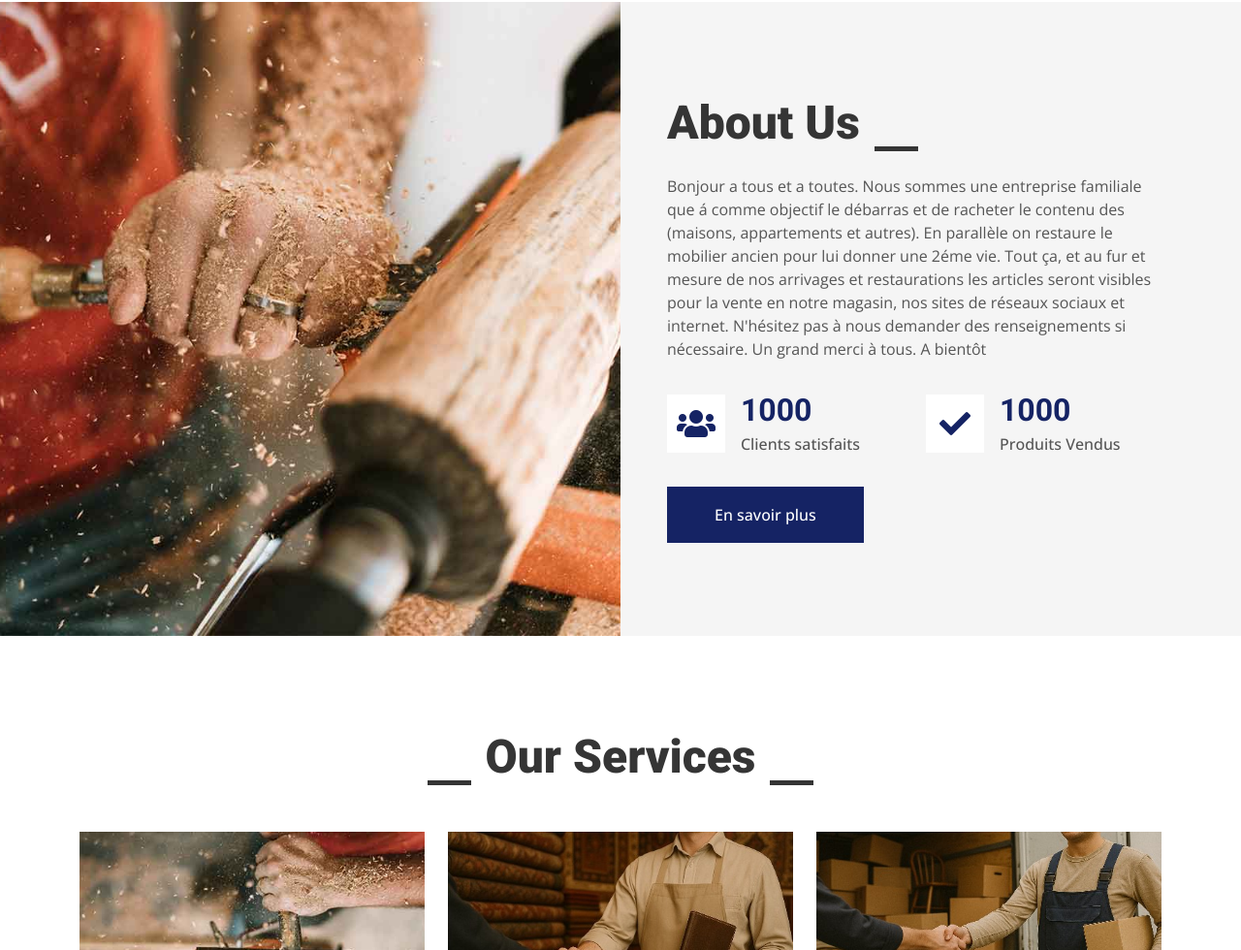
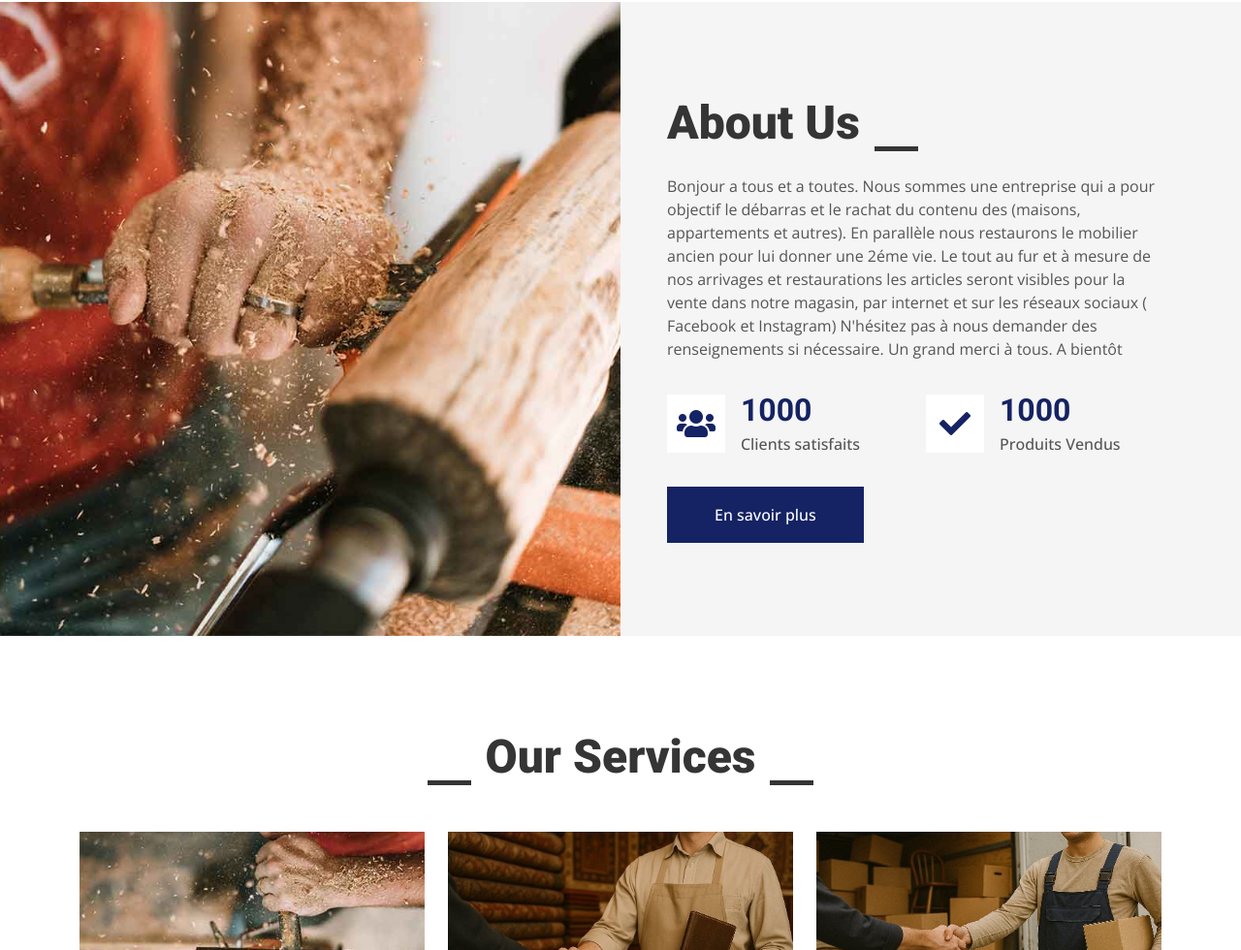
Before and after one commit to JoaoMatosSilva17/florstore, a plain HTML site: page index.html in a window 1280 px wide. Shown: the part 1414-2394 px from the top of the page at 97% size. Drawn offline with nearby package versions, Linux system fonts and the light colour scheme; no server answers.

Commit message:
Correction about section

```diff
--- a/index.html
+++ b/index.html
@@ -292,11 +292,12 @@
                                 <h1 class="display-5 mb-4">About Us</h1>
                             </div>
                             <p class="mb-4 pb-2">Bonjour a tous et a toutes.
-                            Nous sommes une entreprise familiale que á comme objectif le débarras et de racheter le
-                            contenu des (maisons, appartements et autres).
-                            En parallèle on restaure le mobilier ancien pour lui donner une 2éme vie.
-                            Tout ça, et au fur et mesure de nos arrivages et restaurations les articles seront visibles
-                            pour la vente en notre magasin, nos sites de réseaux sociaux et internet.
+                                Nous sommes une entreprise qui a pour objectif le débarras et le rachat du contenu des
+                                (maisons, appartements et autres).
+                                En parallèle nous restaurons le mobilier ancien pour lui donner une 2éme vie.
+                                Le tout au fur et à mesure de nos arrivages et restaurations les articles seront
+                                visibles pour la vente dans notre magasin, par internet et sur les réseaux sociaux (
+                                Facebook et Instagram)
                                 N'hésitez pas à nous demander des renseignements si nécessaire.
                                 Un grand merci à tous.
                                 A bientôt</p>
```
Lines whose indentation alone changed are shown as unchanged.
